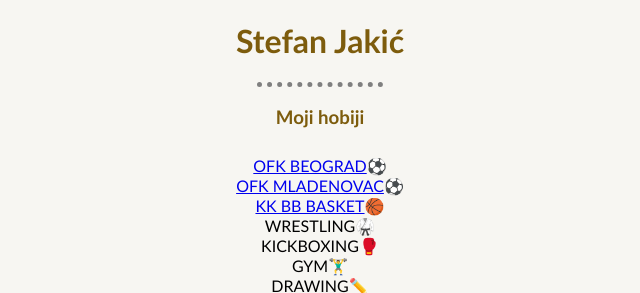
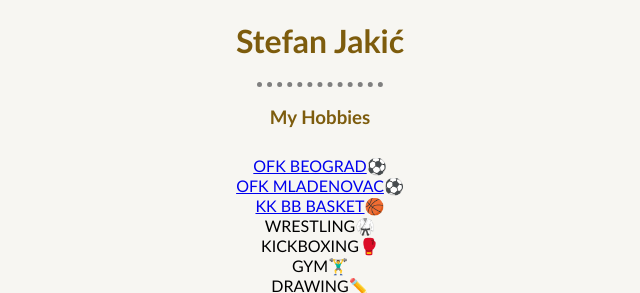
Before and after one commit to StefanJakic/cv, a plain HTML site: page hobbiesEng.html in a window 1280 px wide. Shown: the top 293 px of the page, 320-960 px from the left. Drawn offline with Linux system fonts and the light colour scheme.

Commit message:
Transleted h3 in file hobbiesEng.html

```diff
--- a/hobbiesEng.html
+++ b/hobbiesEng.html
@@ -8,7 +8,7 @@
   <body style="text-align: center">
     <h1>Stefan Jakić</h1>
     <hr />
-    <h3>Moji hobiji</h3>
+    <h3>My Hobbies</h3>
     <ul id="hobbies">
       <li>
         <a href="http://www.ofkbeograd.co.rs/" target="_blank">OFK BEOGRAD</a>⚽
```
